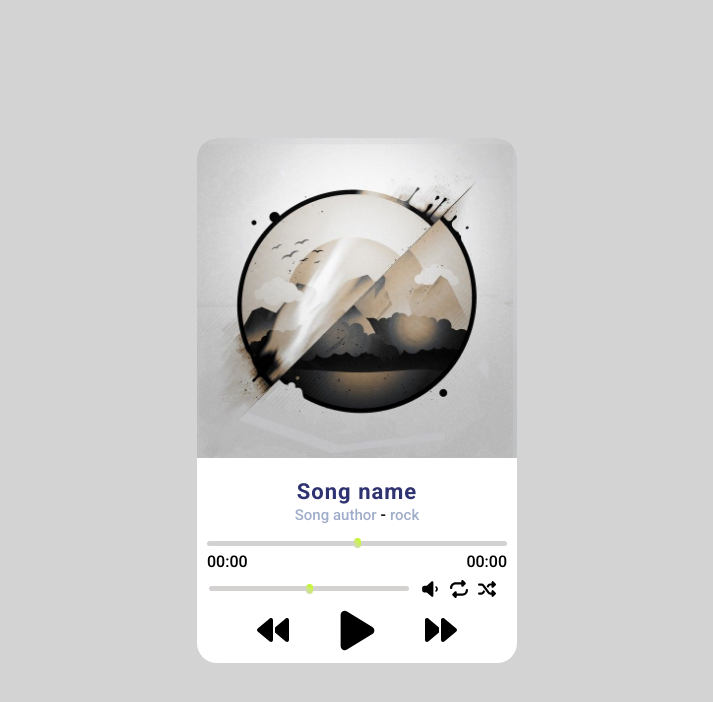
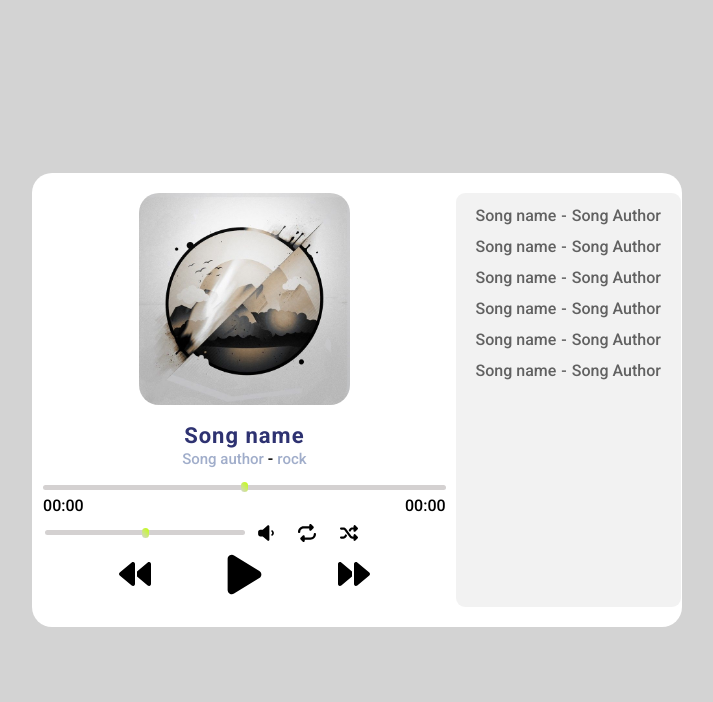
Before and after one commit to Kodzigor/audio-player, a plain HTML site: page index.html in a window 1280 px wide. Shown: the whole page, without its empty margins (283-996 px from the left). Drawn offline with Linux system fonts and the light colour scheme.

Commit message:
feat: added tracks list

```diff
--- a/assets/scss/reset.scss
+++ b/assets/scss/reset.scss
@@ -84,7 +84,7 @@ video {
   padding: 0;
   border: 0;
   font-size: 100%;
-  font: inherit;
+  // font: inherit;
   vertical-align: baseline;
 }
 
@@ -109,6 +109,7 @@ html {
 body {
   font-family: 'Roboto', sans-serif;
   line-height: 1;
+  color: black;
 }
 
 ol,
--- a/assets/scss/style.scss
+++ b/assets/scss/style.scss
@@ -4,29 +4,38 @@
   display: flex;
   flex-direction: column;
   justify-content: center;
-  // padding: 20px 0;
   background-color: lightgray;
 }
 
 .app {
-  width: 25%;
-  min-width: 250px;
-  height: fit-content;
+  max-width: 50%;
+  min-width: 650px;
+  max-height: 450px;
   margin: auto;
   background-color: white;
   border-radius: 20px;
   display: flex;
   justify-content: center;
+  padding: 20px 0;
+
+  &__content {
+    width: 65%;
+    height: fit-content;
+  }
 
   &__image {
-    width: 100%;
+    display: flex;
+    width: 50%;
     height: fit-content;
-    border-radius: 20px 20px 0 0;
+    border-radius: 20px;
+    margin: auto;
     margin-bottom: 20px;
+    // margin-bottom: 20px;
   }
 
   &__song {
     text-align: center;
+
     &-title {
       color: rgb(46, 50, 113);
       font-size: 22px;
@@ -110,4 +119,28 @@
     justify-content: space-evenly;
     padding: 10px 5px;
   }
+
+  &__tracks {
+    background: rgb(211, 211, 211, 0.3);
+    padding: 10px 15px;
+    border-radius: 9px;
+    max-height: 100%;
+    overflow-y: scroll;
+  }
+
+  &__track {
+    display: flex;
+    justify-content: space-between;
+    padding: 5px;
+    gap: 5px;
+    margin-bottom: 5px;
+    cursor: pointer;
+    color: rgb(0, 0, 0, 0.6);
+    transition: all 0.2s ease-in;
+
+    &:hover {
+      background: rgb(211, 211, 211, 0.5);
+      border-radius: 5px;
+    }
+  }
 }
--- a/index.html
+++ b/index.html
@@ -21,6 +21,7 @@
       <div class="app__content">
         <div class="app__heading">
           <img class="app__image" src="./assets/images/beat1.jpg" alt="">
+        </div>
 
         <div class="app__info">
           <div class="app__song">
@@ -75,10 +76,43 @@
 
           </div>
         </div>
+
       </div>
 
+      <ul class="app__tracks">
+        <li class="app__track">
+          <span class="app__track-name">Song name</span>
+          <span>-</span>
+          <span class="app__track-author">Song Author</span>
+        </li>
+        <li class="app__track">
+          <span class="app__track-name">Song name</span>
+          <span>-</span>
+          <span class="app__track-author">Song Author</span>
+        </li>
+        <li class="app__track">
+          <span class="app__track-name">Song name</span>
+          <span>-</span>
+          <span class="app__track-author">Song Author</span>
+        </li>
+        <li class="app__track">
+          <span class="app__track-name">Song name</span>
+          <span>-</span>
+          <span class="app__track-author">Song Author</span>
+        </li>
+        <li class="app__track">
+          <span class="app__track-name">Song name</span>
+          <span>-</span>
+          <span class="app__track-author">Song Author</span>
+        </li>
+        <li class="app__track">
+          <span class="app__track-name">Song name</span>
+          <span>-</span>
+          <span class="app__track-author">Song Author</span>
+        </li>
 
-      </div>
+
+      </ul>
     </main>
   </div>
   <script type="module" src="./assets/js/main.js"></script>
```
Also changed, not shown: css/reset.css, css/style.css, 2 other files. Lines whose indentation alone changed are shown as unchanged.
